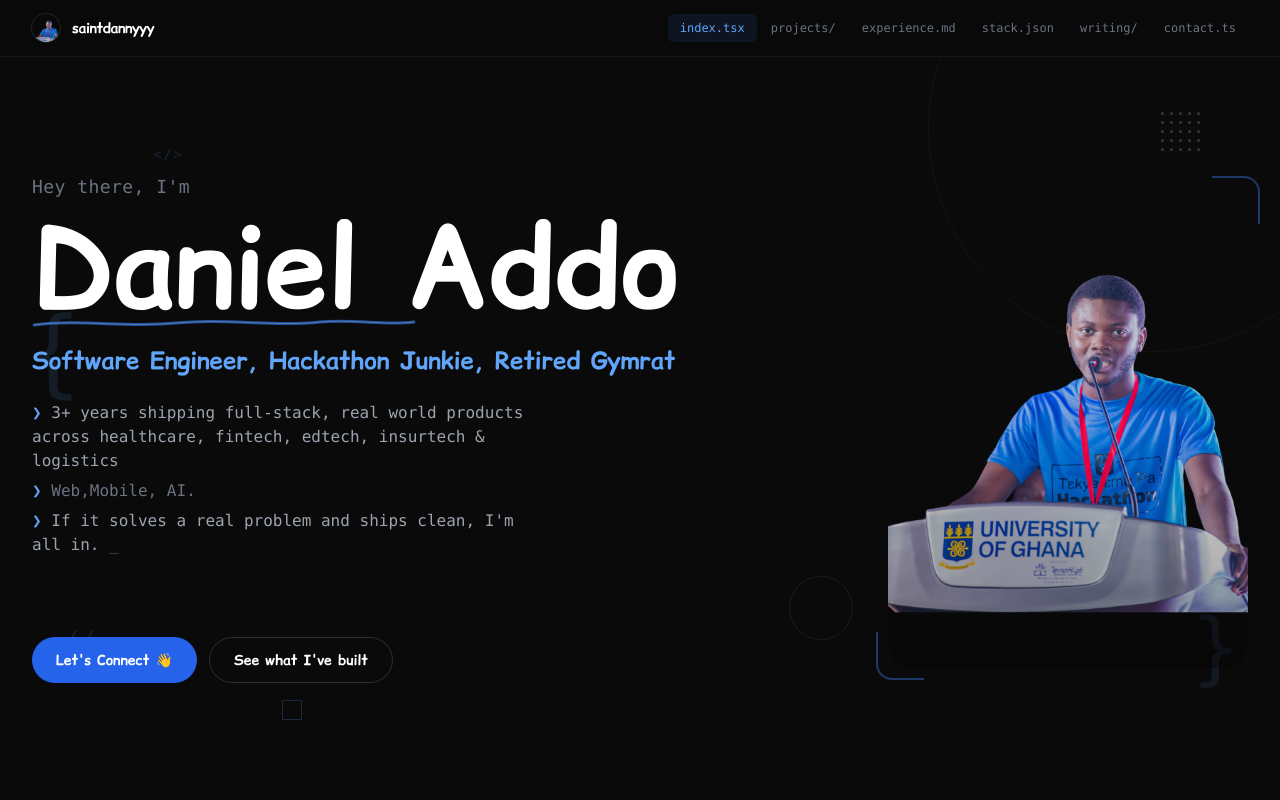
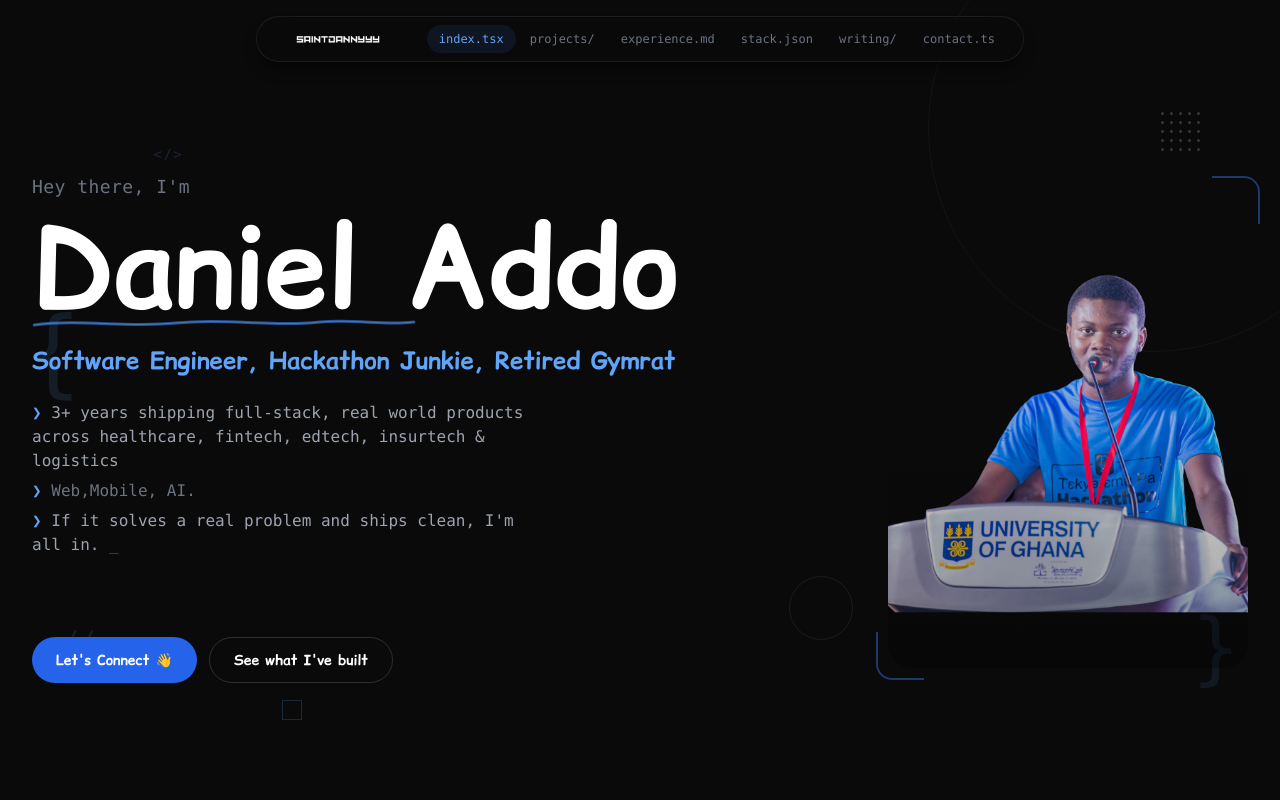
Before and after one commit to saintdannyyy/saintdannyyy-portfolio, a Next.js app: page / in a window 1280 px wide. Shown: the top 800 px of the page. Built offline with nearby package versions, Linux system fonts and the light colour scheme.

Commit message:
feat: update Header component layout and improve mobile navigation experience

```diff
--- a/components/Header.js
+++ b/components/Header.js
@@ -20,23 +20,18 @@
   const [menuOpen, setMenuOpen] = useState(false);
 
   return (
-    <header className="fixed top-0 left-0 right-0 z-50 bg-[#0a0a0a]/95 backdrop-blur-md border-b border-white/[0.06]">
-      <div className="max-w-7xl mx-auto px-4 sm:px-6 lg:px-8">
-        <div className="flex items-center justify-between h-14">
+    <header className="fixed top-4 left-0 right-0 z-50 flex justify-center px-4">
+      <div className="flex items-center justify-between gap-6 px-4 py-2 rounded-full bg-[#0f0f0f]/10 backdrop-blur-xl border border-white/[0.08] shadow-lg shadow-black/40 w-full max-w-3xl">
         {/* Logo */}
-          <Link href="/" className="flex items-center gap-3 shrink-0">
-            <div className="relative w-7 h-7 rounded-full overflow-hidden ring-1 ring-white/10">
+        <Link href="/" className="shrink-10 -my-16 -mx-4">
           <Image
-                src="/hero.png"
+            src="/Saintdannyyy.png"
             alt="Daniel Addo"
-                width={28}
-                height={28}
-                className="object-cover"
+            width={240}
+            height={100}
+            className="object-contain w-auto h-25"
+            priority
           />
-            </div>
-            <span className="text-sm font-bold text-white font-comic tracking-tight">
-              saintdannyyy
-            </span>
         </Link>
 
         {/* Desktop Nav */}
@@ -50,7 +45,7 @@
               <Link
                 key={item.href}
                 href={item.href}
-                  className={`px-3 py-1.5 text-xs font-mono rounded-md transition-all duration-150 ${
+                className={`px-3 py-1.5 text-xs font-mono rounded-full transition-all duration-150 ${
                   isActive
                     ? "text-blue-400 bg-blue-500/10"
                     : "text-gray-500 hover:text-gray-200 hover:bg-white/5"
@@ -68,13 +63,13 @@
           onClick={() => setMenuOpen((prev) => !prev)}
           aria-label="Toggle menu"
         >
-            {menuOpen ? <X size={20} /> : <Menu size={20} />}
+          {menuOpen ? <X size={18} /> : <Menu size={18} />}
         </button>
       </div>
 
-        {/* Mobile Nav */}
+      {/* Mobile Nav dropdown */}
       {menuOpen && (
-          <div className="md:hidden border-t border-white/[0.06] py-3 space-y-0.5">
+        <div className="absolute top-16 left-4 right-4 md:hidden rounded-2xl bg-[#0f0f0f]/95 backdrop-blur-xl border border-white/[0.08] shadow-lg shadow-black/40 py-3 px-2 space-y-0.5">
           {navItems.map((item) => {
             const isActive =
               item.href === "/"
@@ -85,10 +80,10 @@
                 key={item.href}
                 href={item.href}
                 onClick={() => setMenuOpen(false)}
-                  className={`block px-3 py-2 text-sm font-mono rounded-md transition-all ${
+                className={`block px-4 py-2.5 text-sm font-mono rounded-xl transition-all ${
                   isActive
                     ? "text-blue-400 bg-blue-500/10"
-                      : "text-gray-500 hover:text-gray-200"
+                    : "text-gray-500 hover:text-gray-200 hover:bg-white/5"
                 }`}
               >
                 {item.label}
@@ -97,7 +92,6 @@
           })}
         </div>
       )}
-      </div>
     </header>
   );
 }
```
Lines whose indentation alone changed are shown as unchanged.
